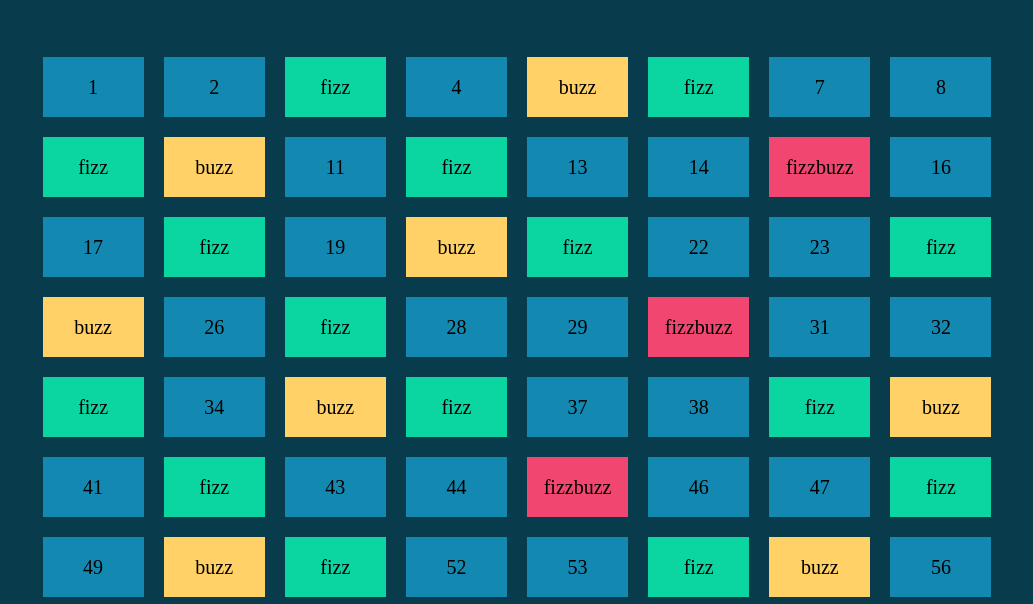
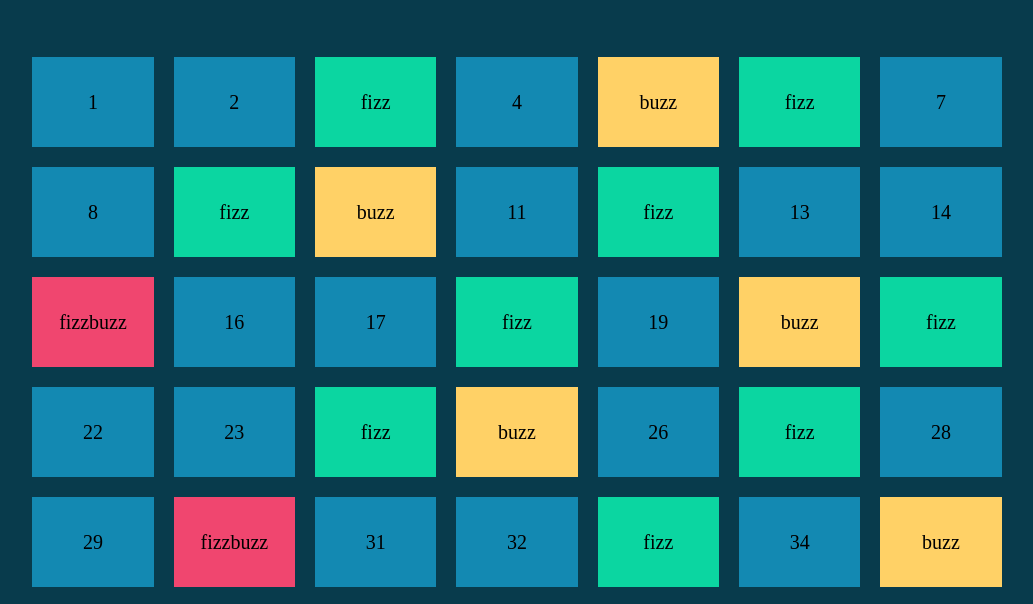
Before and after one commit to Sergjio97/js-fizzbuzzdom, a plain HTML site: page index.html in a window 1280 px wide. Shown: the part 122-726 px from the top of the page, without its empty margins (123-1156 px from the left). Drawn offline with Linux system fonts and the light colour scheme.

Commit message:
aggiustamenti width

```diff
--- a/css/style.css
+++ b/css/style.css
@@ -26,10 +26,10 @@ p {
 }
 
 .box {
-    width: 10%;
-    height: 60px;
+    width: 12%;
+    height: 90px;
     text-align: center;
-    line-height: 60px;
+    line-height: 90px;
     margin: 10px 10px;
     font-size: 20px;
 }
```
